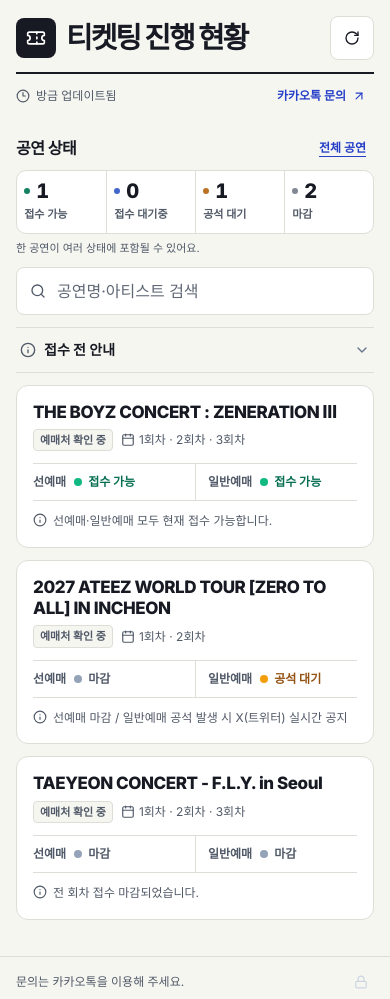
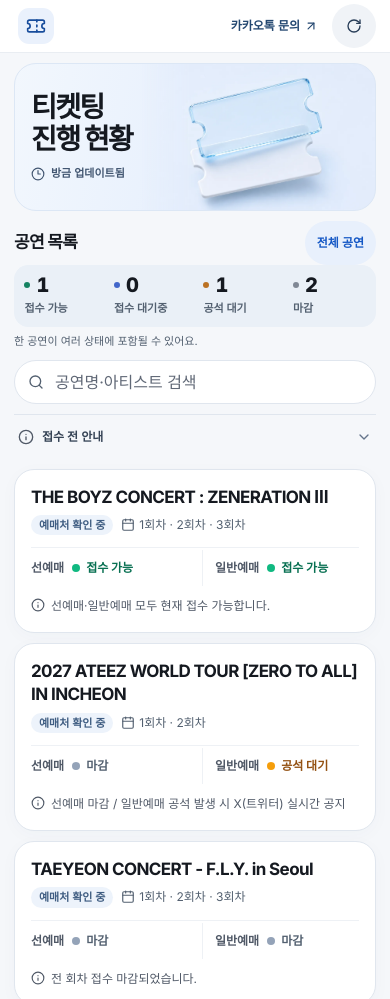
Before and after one commit to dot-space-app/ticket-status, a plain HTML site: page index.html in a window 390 px wide. Shown: the top 999 px of the page. Drawn offline with nearby package versions, Linux system fonts and the light colour scheme.

Commit message:
Add a refined ticket-status hero and mobile layout

```diff
--- a/index.html
+++ b/index.html
@@ -3,19 +3,19 @@
 <head>
   <meta charset="UTF-8" />
   <meta name="viewport" content="width=device-width, initial-scale=1.0" />
-  <meta name="theme-color" content="#f6f6f1" />
+  <meta name="theme-color" content="#ffffff" />
   <title>티켓팅 진행 현황</title>
   <script src="https://cdn.tailwindcss.com/3.4.17"></script>
   <script src="https://unpkg.com/lucide@0.460.0/dist/umd/lucide.min.js"></script>
   <style>
     @import url('https://fonts.googleapis.com/css2?family=Inter:wght@400;500;600;700;800&family=Noto+Sans+KR:wght@400;500;600;700;800&display=swap');
     :root {
-      --page: #f6f6f1;
+      --page: #f5f7fa;
       --paper: #fff;
-      --ink: #171a23;
-      --muted: #505967;
-      --line: #dcded7;
-      --accent: #263fc8;
+      --ink: #151920;
+      --muted: #536070;
+      --line: #e0e6ee;
+      --accent: #1558c5;
     }
     body {
       font-family: 'Inter', 'Noto Sans KR', -apple-system, BlinkMacSystemFont, sans-serif;
@@ -23,42 +23,76 @@
       background: var(--page);
       color: var(--ink);
     }
-    .site-shell { width: min(100%, 67rem); margin-inline: auto; padding-inline: 1rem; }
-    .masthead { padding-block: 1rem .5rem; }
-    .header-inner { border-bottom: 2px solid var(--ink); }
+    .site-shell { width: min(100%, 70rem); margin-inline: auto; padding-inline: .875rem; }
+    .masthead { background: var(--paper); border-bottom: 1px solid #e9edf2; }
     .home-link { color: var(--ink); }
-    .home-link:hover .brand-mark { background: var(--accent); }
-    .brand-mark { background: var(--ink); color: #fff; }
-    .refresh-control { border: 1px solid var(--line); background: var(--paper); }
-    .refresh-control:hover, .contact-control:hover { background: #eaece6; }
-    .contact-control { color: var(--accent); }
+    .home-link:hover { color: var(--accent); }
+    .brand-mark { background: #eaf1fc; color: #184d9c; }
+    .refresh-control { background: #f0f3f7; color: #283d58; }
+    .refresh-control:hover, .contact-control:hover { background: #e7eef8; }
+    .contact-control { color: #234770; }
     #formLinkBtn[hidden] { display: none; }
+    .ticket-hero {
+      position: relative;
+      isolation: isolate;
+      overflow: hidden;
+      display: flex;
+      align-items: center;
+      min-height: 9.25rem;
+      border: 1px solid #dce7f5;
+      border-radius: 1.375rem;
+      background: linear-gradient(102deg, #f2f7fd, #e4eefd 67%, #dfeafb);
+    }
+    .ticket-hero-art {
+      position: absolute;
+      z-index: -1;
+      inset: 0 0 0 auto;
+      width: 65%;
+      height: 100%;
+      object-fit: cover;
+      object-position: center;
+      -webkit-mask-image: linear-gradient(90deg, transparent, #000 21%);
+      mask-image: linear-gradient(90deg, transparent, #000 21%);
+    }
+    .ticket-hero-copy { min-width: 0; width: 54%; padding: 1.05rem 0 1.05rem 1rem; }
+    .ticket-hero-title {
+      font-size: clamp(1.65rem, 7.25vw, 2.2rem);
+      font-weight: 800;
+      line-height: 1.12;
+      letter-spacing: -.065em;
+      max-width: 4.7em;
+      text-wrap: balance;
+      word-break: keep-all;
+      overflow-wrap: anywhere;
+    }
+    .ticket-updated { color: #425671; }
+    .shows-toolbar { display: grid; gap: .625rem; }
     .status-grid {
       display: grid;
       grid-template-columns: repeat(4, minmax(0, 1fr));
-      border: 1px solid var(--line);
-      border-radius: .625rem;
-      background: var(--paper);
+      gap: .125rem;
+      padding: .1875rem;
+      border-radius: .9rem;
+      background: #eaf0f7;
     }
     .status-filter {
       min-width: 0;
-      min-height: 3.875rem;
+      min-height: 3.375rem;
       display: flex;
       flex-direction: column;
       align-items: flex-start;
       justify-content: center;
       gap: .3rem;
-      padding: .55rem .45rem;
+      padding: .4rem .4rem;
+      border: 1px solid transparent;
+      border-radius: .75rem;
       color: var(--ink);
       transition: background-color .15s;
     }
-    .status-filter + .status-filter { border-left: 1px solid var(--line); }
-    .status-filter:first-child { border-radius: .5625rem 0 0 .5625rem; }
-    .status-filter:last-child { border-radius: 0 .5625rem .5625rem 0; }
-    .status-filter:hover { background: #f0f2f3; }
-    .status-filter[aria-pressed="true"] { background: #edf0ff; box-shadow: inset 0 -3px var(--accent); }
+    .status-filter:hover { background: #f3f7fc; }
+    .status-filter[aria-pressed="true"] { background: var(--paper); border-color: #dbe5f1; box-shadow: 0 1px 4px #243b5511; }
     .status-filter[aria-pressed="true"] .status-label { color: var(--accent); }
-    .home-link:focus-visible, .refresh-control:focus-visible, .contact-control:focus-visible,
+    .home-link:focus-visible, .hero-home-link:focus-visible, .refresh-control:focus-visible, .contact-control:focus-visible,
     .status-filter:focus-visible, .all-filter:focus-visible, .registration-link:focus-visible, .notice-toggle:focus-visible {
       position: relative;
       z-index: 1;
@@ -78,24 +112,25 @@
     .status-filter[data-filter="wait"] { --status-dot: #bb7224; }
     .status-filter[data-filter="closed"] { --status-dot: #808895; }
     .all-filter { color: var(--muted); }
-    .all-filter[aria-pressed="true"] { color: var(--accent); text-decoration: underline; text-underline-offset: .25rem; }
+    .all-filter[aria-pressed="true"] { color: var(--accent); background: #e8f0fc; }
     .search-field { background: var(--paper); border: 1px solid var(--line); color: var(--ink); }
-    .search-field:focus { border-color: var(--accent); outline: 2px solid #263fc82e; }
-    .notice-card { border-block: 1px solid var(--line); }
-    .concert-card { border: 1px solid var(--line); border-radius: .75rem; background: var(--paper); }
-    .concert-bookings { border-block: 1px solid var(--line); }
-    .booking-column + .booking-column { border-left: 1px solid var(--line); }
+    .search-field:focus { border-color: var(--accent); outline: 2px solid #1558c52b; }
+    .notice-card { border-top: 1px solid var(--line); color: #364456; }
+    .concert-card { border: 1px solid var(--line); border-radius: 1.25rem; background: var(--paper); box-shadow: 0 4px 18px #263f5d07; }
+    .concert-bookings { column-gap: .875rem; padding-top: .125rem; border-top: 1px solid #eef1f5; }
+    .booking-column + .booking-column { border-left: 1px solid #eef1f5; }
     .booking-status-row { display: flex; flex-wrap: wrap; align-items: center; gap: .25rem .5rem; }
     .booking-status[data-status="open"] { color: #087052; }
     .booking-status[data-status="pending"] { color: #2949a5; }
     .booking-status[data-status="wait"] { color: #935112; }
     .booking-status[data-status="closed"], .booking-status[data-status="none"] { color: var(--muted); }
     .registration-link { color: #fff; background: var(--accent); }
-    .registration-link:hover { background: #1b2e9f; }
+    .registration-link:hover { background: #1048a6; }
     .notice-toggle::-webkit-details-marker { display: none; }
     .notice-toggle:hover { color: var(--accent); }
     #noticeCard[open] .notice-chevron { transform: rotate(180deg); }
     @media (max-width: 359px) {
+      .status-filter { padding-inline: .25rem; }
       .status-label { font-size: .625rem; }
       .booking-status-row { flex-direction: column; align-items: flex-start; }
     }
@@ -108,8 +143,14 @@
     }
     @media (min-width: 640px) {
       .site-shell { padding-inline: 2rem; }
-      .masthead { padding-block: 1.75rem .6rem; }
-      .status-filter { min-height: 4.25rem; padding-inline: 1rem; }
+      .ticket-hero { min-height: 15.5rem; border-radius: 1.75rem; }
+      .ticket-hero-art { width: min(55%, 29rem); }
+      .ticket-hero-copy { width: 57%; padding: 1.5rem 0 1.5rem 2.25rem; }
+      .ticket-hero-title { font-size: clamp(2.55rem, 5vw, 4rem); max-width: none; }
+      .status-filter { min-height: 3.85rem; padding-inline: .875rem; }
+    }
+    @media (min-width: 768px) {
+      .shows-toolbar { grid-template-columns: minmax(0, 1fr) minmax(14rem, 26%); align-items: center; column-gap: 1rem; }
     }
     .status-dot-pulse {
       animation: pulse-ring 1.8s cubic-bezier(0.215, 0.61, 0.355, 1) infinite;
@@ -134,46 +175,44 @@
 </head>
 <body class="min-h-screen flex flex-col">
   <header class="masthead">
-    <div class="site-shell">
-      <div class="header-inner flex items-center justify-between gap-2.5 pb-3 sm:gap-4 sm:pb-5">
-        <h1 class="min-w-0 text-[24px] min-[360px]:text-[29px] sm:text-[46px] leading-[1.12] font-extrabold tracking-[-.07em] break-keep">
-          <a id="homeLink" href="./" class="home-link flex items-center gap-2.5 sm:gap-4 rounded-md" title="현황판 첫 화면으로 돌아가기">
-            <span class="brand-mark grid h-10 w-10 sm:h-14 sm:w-14 shrink-0 place-items-center rounded-lg sm:rounded-[.85rem]" aria-hidden="true">
-              <i data-lucide="ticket" class="w-5 h-5 sm:w-7 sm:h-7"></i>
+    <div class="site-shell flex min-h-[52px] sm:min-h-[60px] items-center justify-between gap-2 py-1">
+      <a id="homeLink" data-home-link href="./" class="home-link grid h-11 w-11 shrink-0 place-items-center rounded-xl" aria-label="현황판 첫 화면으로 돌아가기" title="현황판 첫 화면으로 돌아가기">
+        <span class="brand-mark grid h-9 w-9 place-items-center rounded-[.7rem]" aria-hidden="true">
+          <i data-lucide="ticket" class="w-5 h-5"></i>
         </span>
-            <span id="headerTitle">티켓팅 진행 현황</span>
       </a>
-        </h1>
-        <button id="refreshDataBtn" type="button" class="refresh-control inline-flex min-h-11 min-w-11 shrink-0 items-center justify-center gap-2 sm:px-3.5 rounded-lg text-xs font-bold transition" aria-label="새로고침" title="최신 현황 새로고침">
+      <nav aria-label="접수 및 문의" class="flex flex-wrap items-center justify-end gap-x-1.5 gap-y-0.5">
+        <button id="kakaoLinkBtn" type="button" class="contact-control inline-flex min-h-11 items-center justify-center gap-1 px-2 rounded-full text-xs sm:text-sm font-semibold transition-colors">
+          카카오톡 문의 <i data-lucide="arrow-up-right" class="w-3.5 h-3.5"></i>
+        </button>
+        <button id="formLinkBtn" type="button" hidden class="contact-control inline-flex min-h-11 items-center justify-center gap-1 px-2 rounded-full text-xs sm:text-sm font-semibold transition-colors">
+          <i data-lucide="clipboard-list" class="w-4 h-4"></i>
+          접수 양식 작성
+        </button>
+        <button id="exitAdminHeaderBtn" type="button" class="contact-control hidden min-h-11 items-center gap-1 px-2 rounded-full text-xs font-semibold transition-colors">
+          <i data-lucide="eye" class="w-3.5 h-3.5"></i>
+          고객 화면
+        </button>
+        <button id="refreshDataBtn" type="button" class="refresh-control inline-flex min-h-11 min-w-11 shrink-0 items-center justify-center gap-2 sm:px-3.5 rounded-full text-xs font-semibold transition-colors" aria-label="새로고침" title="최신 현황 새로고침">
           <i data-lucide="rotate-cw" class="w-4 h-4"></i>
           <span class="hidden sm:inline">새로고침</span>
         </button>
-      </div>
-      <div class="flex flex-wrap items-center justify-between gap-x-2.5 gap-y-1 sm:pt-1">
-        <p class="flex min-w-0 items-center gap-1.5 text-xs font-medium text-[#505967] tabular-nums">
-          <i data-lucide="clock-3" class="w-3.5 h-3.5 shrink-0" aria-hidden="true"></i>
-          <span id="lastUpdatedText">실시간 현황 확인</span>
-        </p>
-        <nav aria-label="접수 및 문의" class="flex flex-wrap items-center gap-1.5">
-          <button id="kakaoLinkBtn" type="button" class="contact-control inline-flex min-h-11 items-center justify-center gap-1.5 px-2 rounded-md text-xs font-bold transition">
-            카카오톡 문의
-            <i data-lucide="arrow-up-right" class="w-3.5 h-3.5"></i>
-          </button>
-          <button id="formLinkBtn" type="button" hidden class="contact-control inline-flex min-h-11 items-center justify-center gap-1.5 px-2.5 rounded-md text-xs font-bold transition">
-            <i data-lucide="clipboard-list" class="w-4 h-4"></i>
-            접수 양식 작성
-          </button>
-          <button id="exitAdminHeaderBtn" type="button" class="refresh-control hidden min-h-11 items-center gap-1.5 px-2.5 rounded-lg text-xs font-bold transition">
-            <i data-lucide="eye" class="w-3.5 h-3.5"></i>
-            고객 화면
-          </button>
       </nav>
-      </div>
     </div>
   </header>
 
   <!-- Main Content -->
-  <main class="site-shell flex flex-1 flex-col gap-3 sm:gap-4 pb-5 sm:pb-8">
+  <main class="site-shell flex flex-1 flex-col gap-2.5 sm:gap-4 pt-2.5 sm:pt-4 pb-5 sm:pb-8">
+    <section class="ticket-hero" aria-labelledby="headerTitle">
+      <img class="ticket-hero-art" src="./assets/ticket-hero.webp" width="1200" height="800" alt="" fetchpriority="high" />
+      <div class="ticket-hero-copy">
+        <h1 class="ticket-hero-title"><a data-home-link href="./" class="hero-home-link rounded-md" id="headerTitle">티켓팅 진행 현황</a></h1>
+        <p class="ticket-updated mt-2.5 sm:mt-4 flex items-center gap-1.5 text-[11px] sm:text-sm font-semibold tabular-nums">
+          <i data-lucide="clock-3" class="w-3.5 h-3.5 shrink-0" aria-hidden="true"></i>
+          <span id="lastUpdatedText">실시간 현황 확인</span>
+        </p>
+      </div>
+    </section>
     <!-- Admin Mode Banner & Controls (Hidden from regular customers) -->
     <section id="adminToolbar" class="hidden rounded-2xl bg-slate-900 text-white p-4 sm:p-5 shadow-lg space-y-4">
       <div class="flex flex-wrap items-center justify-between gap-3">
@@ -222,11 +261,11 @@
     </section>
 
     <!-- Summary & Filter Bar -->
-    <section aria-labelledby="concertListTitle" class="space-y-2.5 sm:space-y-3">
+    <section aria-labelledby="concertListTitle" class="shows-toolbar">
       <div id="filterTabs" role="group" aria-label="공연 상태 필터">
         <div class="flex items-center justify-between gap-2">
-          <h2 id="concertListTitle" class="text-base sm:text-lg font-extrabold tracking-tight">공연 상태</h2>
-          <button type="button" data-filter="all" aria-pressed="true" class="all-filter min-h-11 px-2 rounded-md text-xs font-bold hover:bg-[#eaece6] transition">전체 공연</button>
+          <h2 id="concertListTitle" class="text-[17px] sm:text-[22px] font-bold tracking-[-.04em]">공연 목록</h2>
+          <button type="button" data-filter="all" aria-pressed="true" class="all-filter min-h-11 px-2 rounded-full text-xs font-semibold transition-colors"><span class="px-1">전체 공연</span></button>
         </div>
         <div class="status-grid">
           <button type="button" data-filter="open" aria-pressed="false" class="status-filter">
@@ -246,11 +285,11 @@
             <span class="status-label text-[11px] sm:text-xs font-semibold whitespace-nowrap">마감</span>
           </button>
         </div>
-        <p class="mt-1.5 text-[11px] sm:text-xs text-[#505967]">한 공연이 여러 상태에 포함될 수 있어요.</p>
+        <p class="mt-1.5 text-[11px] sm:text-xs text-[#536070]">한 공연이 여러 상태에 포함될 수 있어요.</p>
       </div>
       <div class="relative w-full">
-        <i data-lucide="search" class="w-4 h-4 text-[#505967] absolute left-3.5 top-1/2 -translate-y-1/2 pointer-events-none"></i>
-        <input id="searchInput" type="text" autocomplete="off" aria-label="아티스트, 공연명, 예매처 검색" placeholder="공연명·아티스트 검색" class="search-field w-full min-h-12 pl-10 pr-12 py-2 rounded-lg text-base sm:text-sm placeholder:text-[#606876] transition" />
+        <i data-lucide="search" class="w-4 h-4 text-[#536070] absolute left-3.5 top-1/2 -translate-y-1/2 pointer-events-none"></i>
+        <input id="searchInput" type="text" autocomplete="off" aria-label="아티스트, 공연명, 예매처 검색" placeholder="공연명·아티스트 검색" class="search-field w-full min-h-11 pl-10 pr-12 py-2 rounded-full text-base sm:text-sm placeholder:text-[#606876] transition" />
         <button id="clearSearchBtn" type="button" aria-label="검색어 지우기" class="hidden absolute right-0 top-0 h-full w-11 place-items-center text-slate-500 hover:text-slate-800">
           <i data-lucide="x" class="w-4 h-4"></i>
         </button>
@@ -258,7 +297,7 @@
     </section>
 
     <details id="noticeCard" class="notice-card">
-      <summary class="notice-toggle min-h-11 flex cursor-pointer list-none items-center gap-2 px-1 py-2 text-sm font-bold rounded-sm">
+      <summary class="notice-toggle min-h-11 flex cursor-pointer list-none items-center gap-2 px-1 py-2 text-xs sm:text-sm font-semibold rounded-md">
         <i data-lucide="info" class="w-4 h-4 text-[#505967]"></i>
         <span class="flex-1">접수 전 안내</span>
         <i data-lucide="chevron-down" class="notice-chevron w-4 h-4 text-slate-500 transition-transform"></i>
@@ -270,7 +309,7 @@
     </details>
 
     <!-- Concert List -->
-    <section id="concertList" class="empty:hidden grid gap-3 md:grid-cols-2 md:gap-4" aria-live="polite"></section>
+    <section id="concertList" class="empty:hidden grid gap-2.5 md:grid-cols-2 md:gap-4" aria-live="polite"></section>
 
     <!-- Empty State -->
     <section id="emptyState" class="hidden rounded-2xl bg-white border border-dashed border-slate-300 p-8 text-center" role="status">
@@ -283,8 +322,8 @@
   </main>
 
   <!-- Footer (Discreet lock button for admin login) -->
-  <footer class="mt-4 border-t border-[#dcded7]">
-    <div class="site-shell py-3 flex items-center justify-between gap-2 text-xs text-[#505967]">
+  <footer class="mt-4 border-t border-[#e0e6ee]">
+    <div class="site-shell py-3 flex items-center justify-between gap-2 text-xs text-[#536070]">
       <span>문의는 카카오톡을 이용해 주세요.</span>
       <button id="footerAdminLockBtn" type="button" class="p-1.5 rounded-lg text-slate-300 hover:text-slate-500 hover:bg-slate-100 transition" title="관리자 로그인">
         <i data-lucide="lock" class="w-3.5 h-3.5"></i>
@@ -973,10 +1012,10 @@
 
             const metaTags = [];
             if (c.platform) {
-              metaTags.push(`<span class="inline-flex items-center px-1.5 py-0.5 rounded border border-[#dcded7] bg-[#f6f6f1] text-[#505967] text-[11px] font-bold">${escapeHtml(c.platform)}</span>`);
+              metaTags.push(`<span class="inline-flex items-center px-2 py-0.5 rounded-full bg-[#edf3fb] text-[#3f5d82] text-[11px] font-semibold">${escapeHtml(c.platform)}</span>`);
             }
             if (c.rounds) {
-              metaTags.push(`<span class="inline-flex items-center gap-1 text-xs text-[#505967]"><i data-lucide="calendar" class="w-3.5 h-3.5"></i>${escapeHtml(c.rounds)}</span>`);
+              metaTags.push(`<span class="inline-flex items-center gap-1 text-xs text-[#536070]"><i data-lucide="calendar" class="w-3.5 h-3.5"></i>${escapeHtml(c.rounds)}</span>`);
             }
 
             const adminControls = isAdmin
@@ -1000,7 +1039,7 @@
 
             const registrationLink = !isAdmin && openBookings.length && registrationUrl ? `
               <div class="px-4 pb-4 sm:px-5 sm:pb-5">
-                <a href="${escapeHtml(registrationUrl)}" target="_blank" rel="noopener noreferrer" class="registration-link flex min-h-11 items-center justify-between gap-2 px-3 py-2 rounded-md text-sm font-bold transition-colors">
+                <a href="${escapeHtml(registrationUrl)}" target="_blank" rel="noopener noreferrer" class="registration-link flex min-h-11 items-center justify-between gap-2 px-4 py-2 rounded-full text-sm font-semibold transition-colors">
                   ${formUrl ? `${openBookings.join("·")} 접수 양식` : `카카오톡으로 ${openBookings.join("·")} 접수`}
                   <i data-lucide="arrow-up-right" class="w-4 h-4 shrink-0"></i>
                 </a>
@@ -1011,7 +1050,7 @@
                 <div class="flex-1 p-4 sm:p-5">
                   <div class="flex flex-wrap items-start justify-between gap-2">
                     <div class="min-w-0 flex-1 space-y-1.5">
-                      <h3 class="text-[17px] sm:text-xl font-extrabold leading-tight tracking-[-.025em] break-words">${escapeHtml(c.title)}</h3>
+                      <h3 class="text-[17px] sm:text-[21px] font-bold leading-snug tracking-[-.035em] break-keep [overflow-wrap:anywhere]">${escapeHtml(c.title)}</h3>
                       ${metaTags.length ? `<div class="flex flex-wrap items-center gap-2">${metaTags.join("")}</div>` : ""}
                     </div>
                     ${adminControls}
@@ -1037,7 +1076,9 @@
 
     // Export Deployable HTML
     function exportDeployableHtml() {
-      const currentHtml = "<!DOCTYPE html>\n" + document.documentElement.outerHTML;
+      const exportDocument = document.documentElement.cloneNode(true);
+      exportDocument.querySelector(".ticket-hero-art").src = document.querySelector(".ticket-hero-art").src;
+      const currentHtml = "<!DOCTYPE html>\n" + exportDocument.outerHTML;
       const serialized = JSON.stringify(state, null, 2);
       const updatedHtml = currentHtml.replace(
         /\/\*__INITIAL_STATE_START__\*\/[\s\S]*?\/\*__INITIAL_STATE_END__\*\//,
@@ -1157,17 +1198,18 @@
     document.getElementById("refreshDataBtn").addEventListener("click", () => loadRemoteDataFromGithub(false));
     document.getElementById("exportHtmlBtn").addEventListener("click", exportDeployableHtml);
 
-    const homeLink = document.getElementById("homeLink");
     const homeUrl = new URL(window.location.href);
     homeUrl.search = "";
     homeUrl.hash = "";
-    homeLink.href = homeUrl.href;
-    homeLink.addEventListener("click", (event) => {
+    document.querySelectorAll("[data-home-link]").forEach((link) => {
+      link.href = homeUrl.href;
+      link.addEventListener("click", (event) => {
         if (event.button !== 0 || event.metaKey || event.ctrlKey || event.shiftKey || event.altKey || window.location.search) return;
         event.preventDefault();
         if (window.location.hash) window.history.replaceState(window.history.state, "", homeUrl);
         window.scrollTo(0, 0);
         window.location.reload();
+      });
     });
 
     // Channel link clicks
```
Also changed, not shown: assets/ticket-hero.webp (added). Lines whose indentation alone changed are shown as unchanged.
